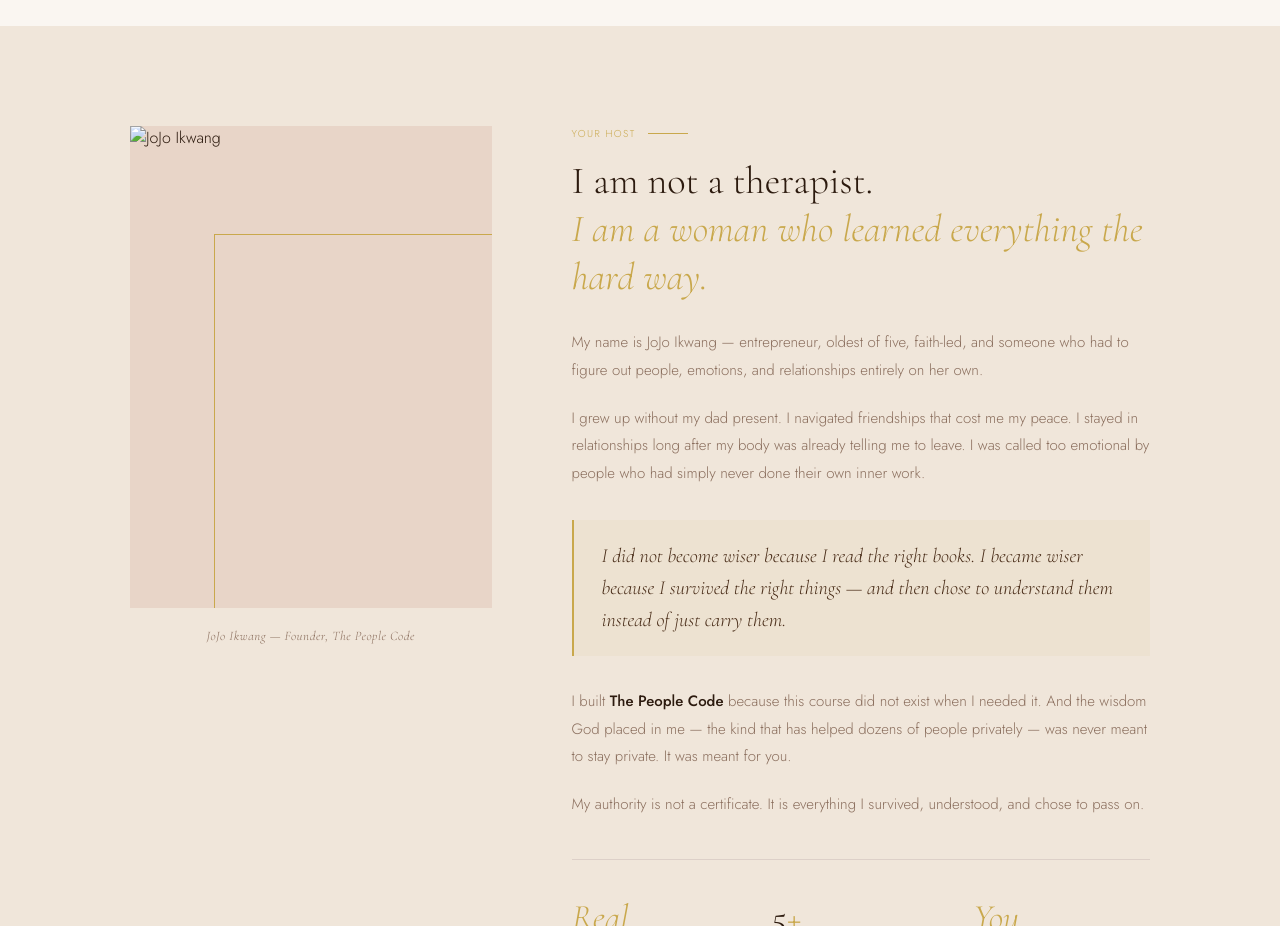
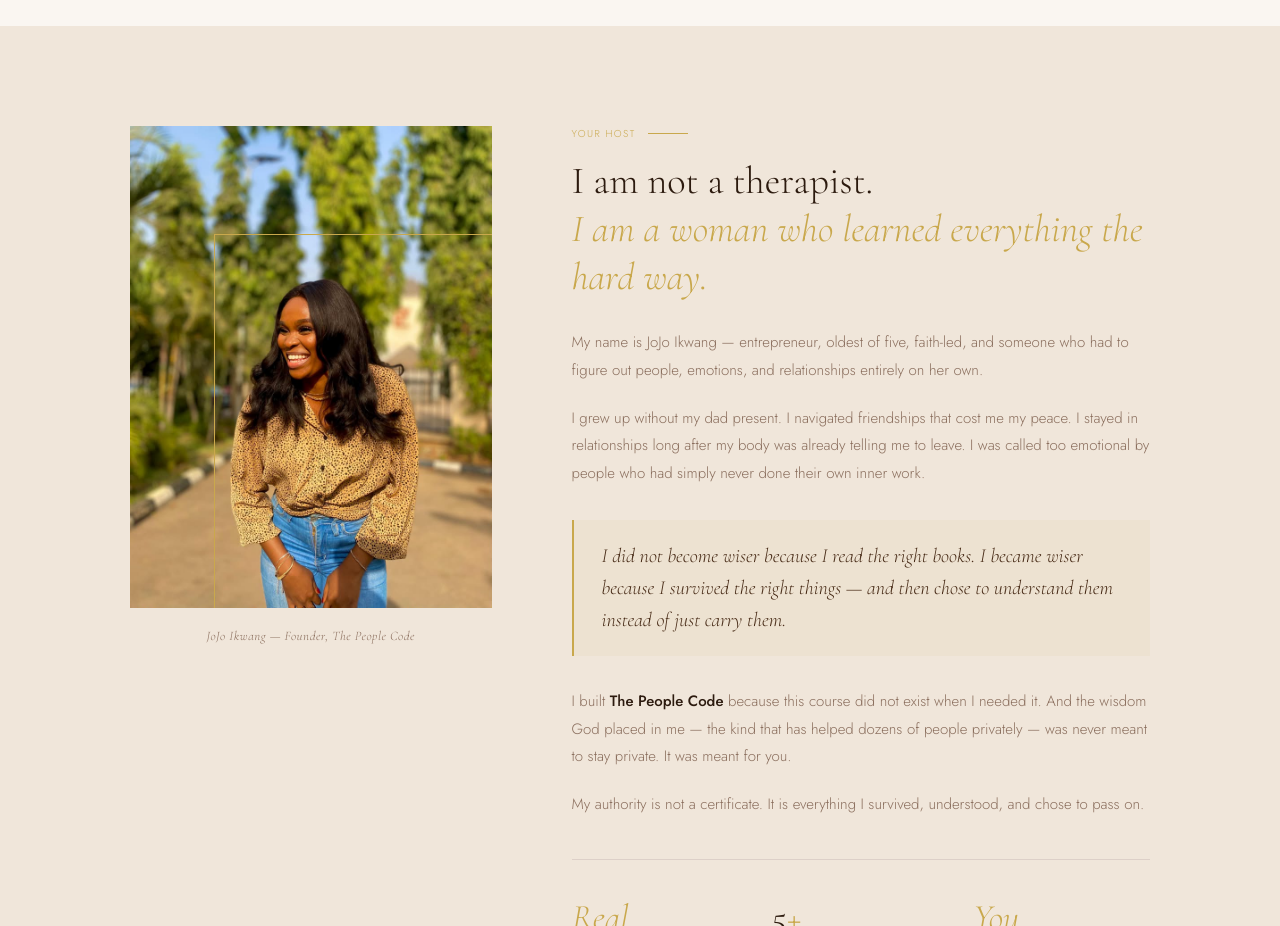
Before and after one commit to jojoikwang/the-people-code, a plain HTML site: page index.html in a window 1280 px wide. Shown: the part 3660-4586 px from the top of the page. Drawn offline with nearby package versions, Linux system fonts and the light colour scheme.

Commit message:
Update index.html

```diff
--- a/index.html
+++ b/index.html
@@ -1055,7 +1055,7 @@
           <!-- ✅ PHOTO IS CONNECTED — path is img/photo.jpg
                Make sure your photo is inside the "img" folder and named exactly: photo.jpg
                If your photo has a different name, change "img/photo.jpg" below to match. -->
-          <img src="img/photo.jpeg" alt="JoJo Ikwang" style="width:100%;height:100%;object-fit:cover;object-position:top;position:absolute;inset:0;">
+          <img src="photo.jpeg" alt="JoJo Ikwang" style="width:100%;height:100%;object-fit:cover;object-position:top;position:absolute;inset:0;">
           <div class="about-photo-frame"></div>
         </div>
         <p class="about-name">JoJo Ikwang — Founder, The People Code</p>
```
